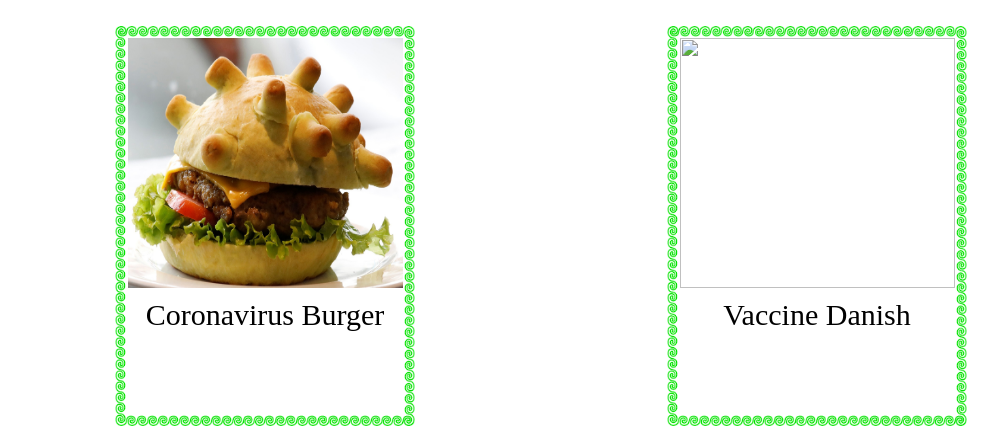
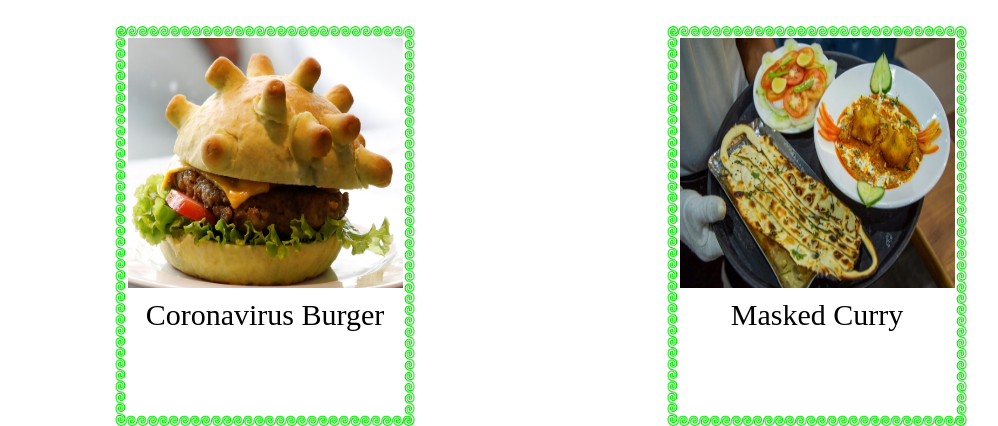
Before and after one commit to bboylen/restaurant_clone, a website built with webpack: page dist/index.html in a window 1280 px wide. Shown: the part 698-1124 px from the top of the page, without its empty margins (99-1097 px from the left). Built offline with nearby package versions, Linux system fonts and the light colour scheme; files whose address does not match are found by name.

Commit message:
added more to menu

```diff
--- a/dist/index.html
+++ b/dist/index.html
@@ -37,9 +37,9 @@
             </div>
           </div>
           <div class="card">
-            <img src="assets/images/">
+            <img src="assets/images/mask-curry.jpg">
             <div class="card-bottom">
-              Vaccine Danish
+              Masked Curry
             </div>
           </div>
         </div>
```
Also changed, not shown: dist/assets/images/mask-curry.jpg (added).
